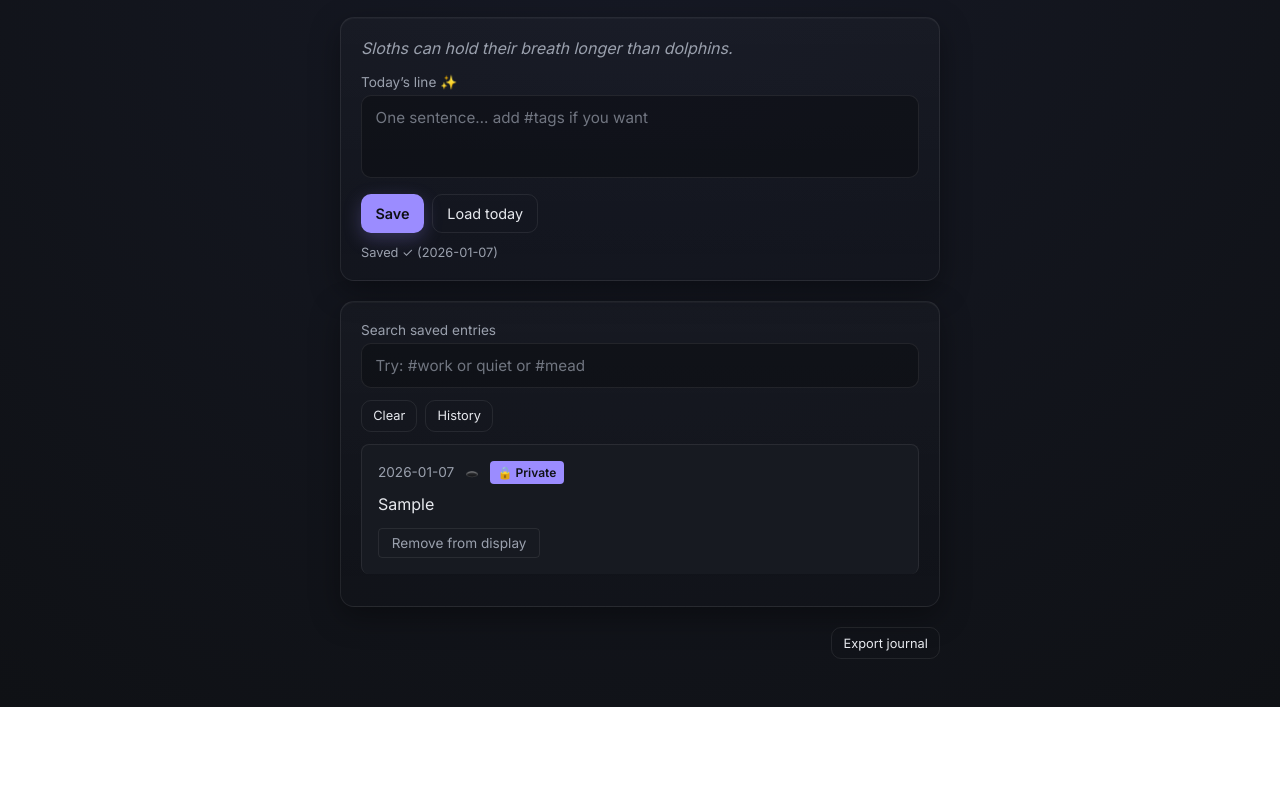
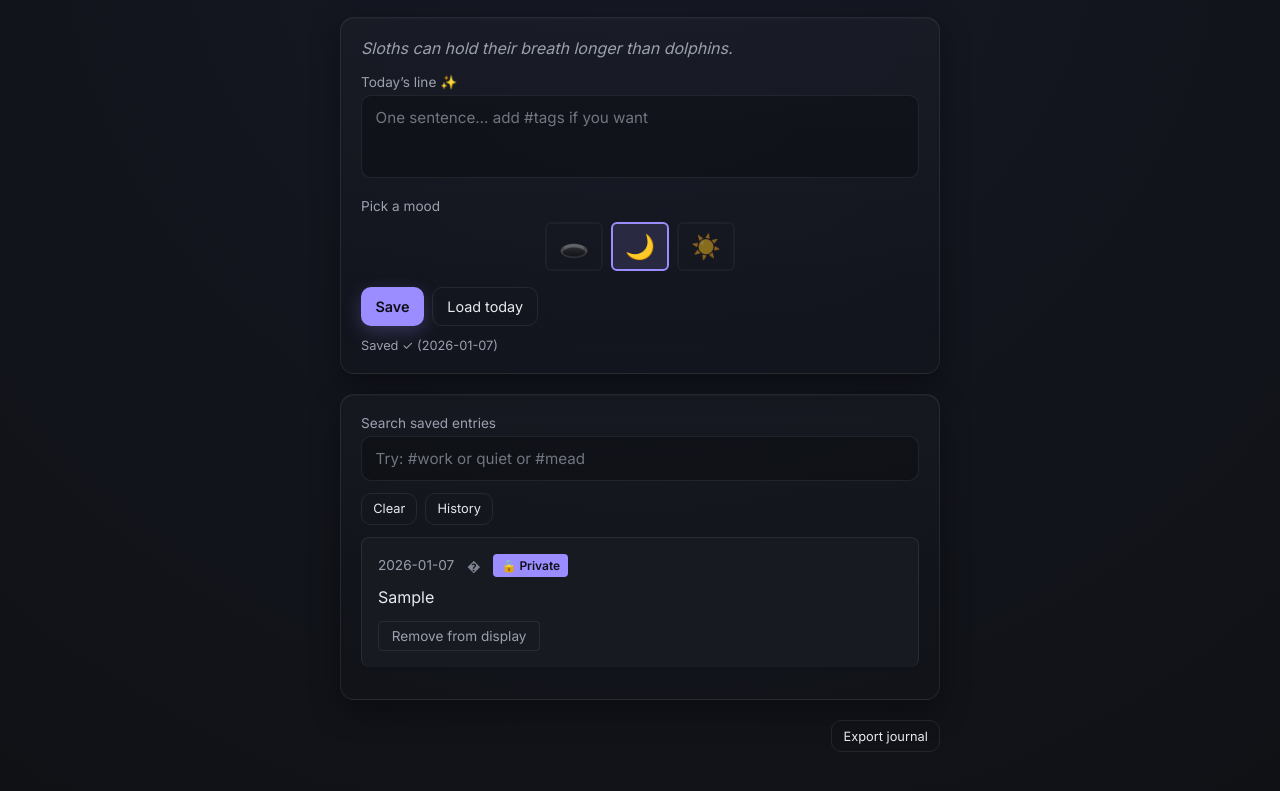
Before and after one commit to lailaluuuu/Positivepinecone, a website: page index.html in a window 1280 px wide. Both pictures are taken after typing "Sample" into the empty fields and a click on the button "Save". Shown: the part 109-900 px from the top of the page. Before the commit the page ends 816 px from the top, so only its background shows below. Drawn offline with Linux system fonts and the light colour scheme.

Commit message:
mood debug

```diff
--- a/app.js
+++ b/app.js
@@ -12,6 +12,8 @@ const $ = (sel) => document.querySelector(sel);
 const STORAGE_KEY = "oneLineJournal.entries.v2";
 const THEME_KEY = "oneLineJournal.theme.v2";
 
+let selectedMood = "full"; // Default mood selection
+
 const els = {
   todayInput: $("#todayLine"),
   saveBtn: $("#btnSave"),
@@ -24,6 +26,7 @@ const els = {
   results: $("#results"),
   quote: $("#quoteText"),
   themeBtn: $("#btnTheme"),
+  moodBtns: document.querySelectorAll(".mood-btn"),
 };
 
 const QUOTES = [
@@ -341,7 +344,7 @@ function saveAll(obj) {
 }
 
 /* ---------- API Calls (local storage) ---------- */
-async function saveEntry(date, content, isPrivate, tags) {
+async function saveEntry(date, content, isPrivate, tags, mood = "full") {
   // Store entries by unique timestamp id so multiple entries per day are allowed.
   const entries = loadAll();
   const id = new Date().toISOString();
@@ -351,7 +354,7 @@ async function saveEntry(date, content, isPrivate, tags) {
     content,
     isPrivate: isPrivate || false,
     tags: Array.isArray(tags) ? tags : (tags ? tags.split(/\s+/) : []),
-    mood: getMood(),
+    mood: mood || "full",
     isDeleted: false,
     createdAt: id,
     updatedAt: new Date().toISOString(),
@@ -419,7 +422,7 @@ async function saveToday() {
   const date = todayISO();
 
   // saveEntry will create a timestamp id and record the ISO date internally
-  await saveEntry(todayISO(), content, true, tags);
+  await saveEntry(todayISO(), content, true, tags, selectedMood);
   setStatus(`Saved ✓ (${date})`);
   if (els.todayInput) els.todayInput.value = "";
   showHistory();
@@ -527,6 +530,16 @@ function bind() {
   els.clearSearchBtn?.addEventListener("click", clearSearch);
   els.themeBtn?.addEventListener("click", toggleTheme);
 
+  // Mood button clicks
+  els.moodBtns?.forEach(btn => {
+    btn.addEventListener("click", (e) => {
+      selectedMood = btn.dataset.mood;
+      // Update active state
+      els.moodBtns.forEach(b => b.classList.remove("active"));
+      btn.classList.add("active");
+    });
+  });
+
   // Ctrl/Cmd+Enter = save
   els.todayInput?.addEventListener("keydown", (e) => {
     if ((e.ctrlKey || e.metaKey) && e.key === "Enter") saveToday();
--- a/index.html
+++ b/index.html
@@ -46,6 +46,15 @@
         rows="3"
       ></textarea>
 
+      <div class="mood-picker">
+        <label class="label">Pick a mood</label>
+        <div class="mood-buttons">
+          <button id="btnMoodEmpty" class="mood-btn" data-mood="empty" title="Void">🕳️</button>
+          <button id="btnMoodFull" class="mood-btn active" data-mood="full" title="Moon">🌙</button>
+          <button id="btnMoodOverflow" class="mood-btn" data-mood="overflowing" title="Sun">☀️</button>
+        </div>
+      </div>
+
       <div class="buttons">
         <button id="btnSave">Save</button>
         <button id="btnLoad" class="secondary">Load today</button>
--- a/styles.css
+++ b/styles.css
@@ -432,6 +432,42 @@ input::placeholder {
   color: rgba(0, 0, 0, 0.35);
 }
 
+.mood-picker {
+  margin: 1rem 0;
+}
+
+.mood-picker .label {
+  display: block;
+  margin-bottom: 0.5rem;
+}
+
+.mood-buttons {
+  display: flex;
+  gap: 0.5rem;
+  justify-content: center;
+}
+
+.mood-btn {
+  font-size: 1.5rem;
+  padding: 0.5rem 0.75rem;
+  border: 2px solid var(--border);
+  background: transparent;
+  cursor: pointer;
+  border-radius: 0.375rem;
+  transition: all 0.2s;
+  opacity: 0.5;
+}
+
+.mood-btn:hover {
+  opacity: 0.75;
+}
+
+.mood-btn.active {
+  opacity: 1;
+  border-color: var(--accent);
+  background: var(--accent-soft);
+}
+
 .buttons {
   display: flex;
   gap: 0.5rem;
@@ -502,9 +538,9 @@ button.small {
 }
 
 .mood-cup {
-  font-size: 0.65rem;
-  opacity: 0.6;
-  margin: 0 0.2rem;
+  font-size: 0.85rem;
+  opacity: 0.8;
+  margin: 0 0.3rem;
 }
 
 .muted { color: var(--muted); }
```
